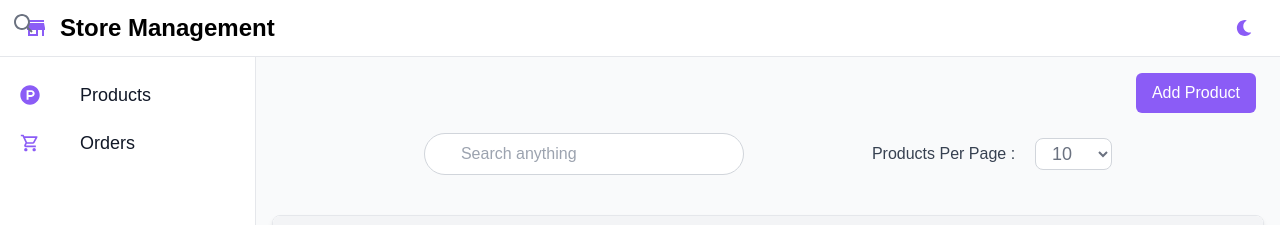
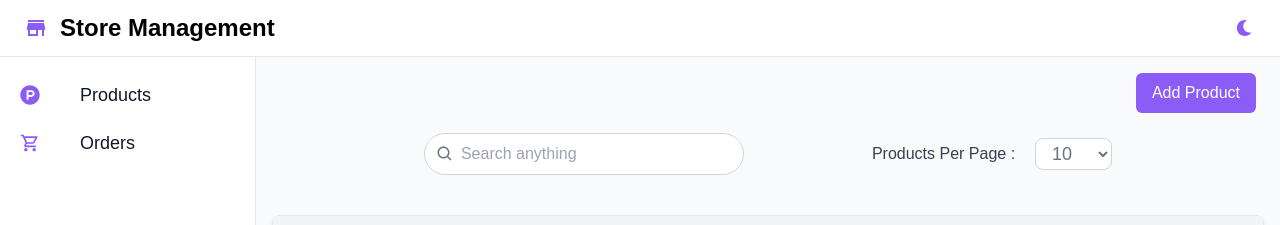
Before and after one commit to ISaak741/Store-Management, a React (Vite) app in the folder front/: page / in a window 1280 px wide. Shown: the top 225 px of the page. Built offline with nearby package versions, Linux system fonts and the light colour scheme.

Commit message:
Fix some UI bugs

```diff
--- a/front/src/components/table/Table.jsx
+++ b/front/src/components/table/Table.jsx
@@ -23,12 +23,12 @@ const Table = ({
                 <th
                   key={col.accessor}
                   scope="col"
-                  className="px-6 py-4 font-bold text-gray-700"
+                  className="px-6 py-4 font-bold text-gray-700 dark:text-white"
                 >
                   {col.Header}
                 </th>
               ))}
-              <th scope="col" className="px-6 py-4  font-bold text-gray-700">
+              <th scope="col" className="px-6 py-4  font-bold text-gray-700 dark:text-white">
                 Action
               </th>
             </tr>
@@ -42,7 +42,7 @@ const Table = ({
                 //     ? "bg-violet-200 dark:text-gray-900"
                 //     : "bg-violet-100 dark:text-gray-900"
                 // } hover:bg-violet-200`}
-                className="hover:bg-gray-50 dark:hover:bg-gray-700 dark:bg-gray-650"
+                className="hover:bg-gray-50 dark:hover:bg-gray-700 dark:bg-gray-650 dark:text-white"
               >
                 {columns.map((col) => (
                   <td key={col.accessor} className="px-6 py-4">
--- a/front/src/pages/Products.jsx
+++ b/front/src/pages/Products.jsx
@@ -70,17 +70,17 @@ const Products = () => {
         Add Product
       </button>
       <div className="flex w-full justify-center items-center my-5">
-        <div className="mr-32">
+        <div className="mr-32 relative">
           <input
             className="py-2 px-3 w-48 lg:w-80 text-md text-gray-900 border border-gray-300 rounded-full pl-9 dark:bg-gray-700 dark:border-gray-600 dark:placeholder-gray-400 dark:text-white focus:outline-none focus:ring-offset-1 focus:ring focus:ring-violet-500"
             type="text"
             placeholder="Search anything"
             onChange={handleSearch}
           />
-          <BiSearch className="absolute left-3 top-3 text-2xl text-gray-500" />
+          <BiSearch className="absolute left-3 top-3 text-lg text-gray-500" />
         </div>
         <div className="flex items-center">
-          <label htmlFor="ProductsPerPage" className="text-md font-light text-gray-700 mr-5">
+          <label htmlFor="ProductsPerPage" className="text-md font-light dark:text-white text-gray-700 mr-5">
             Products Per Page :
           </label>
           <select
```
